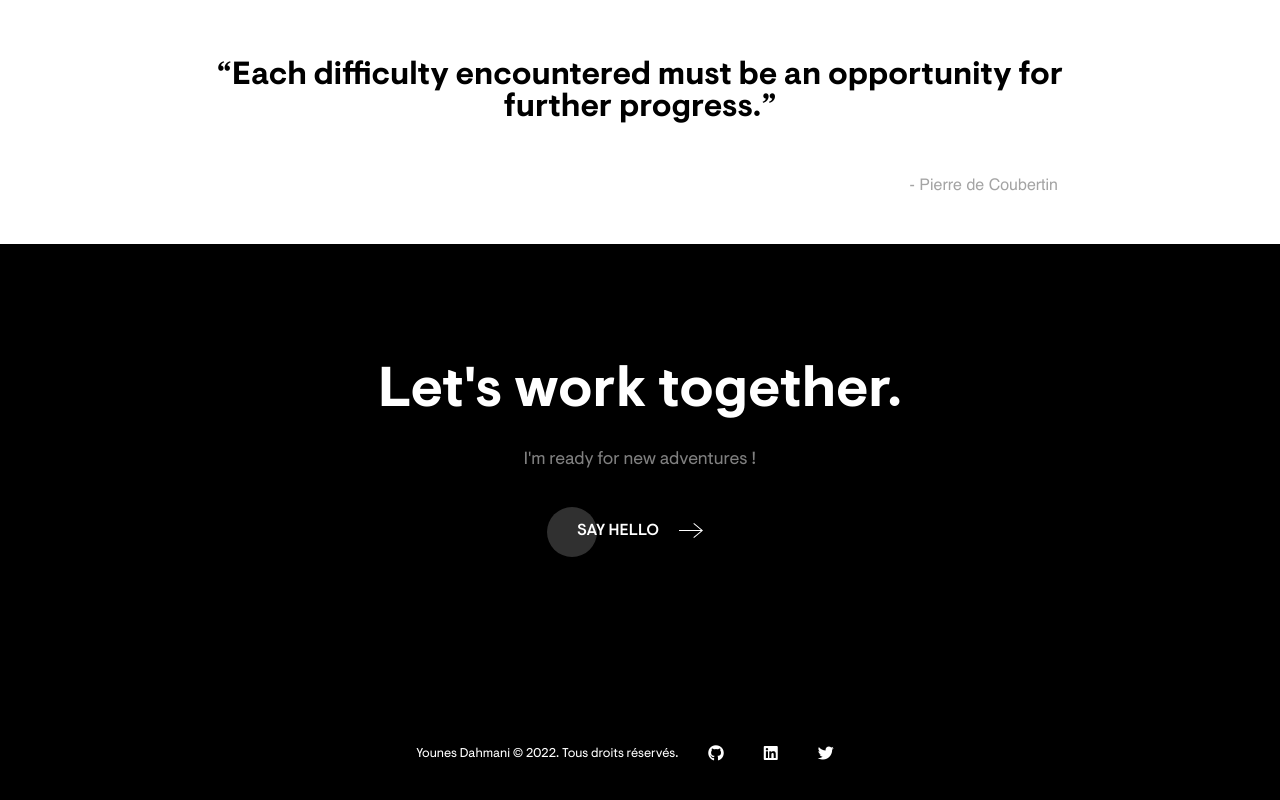
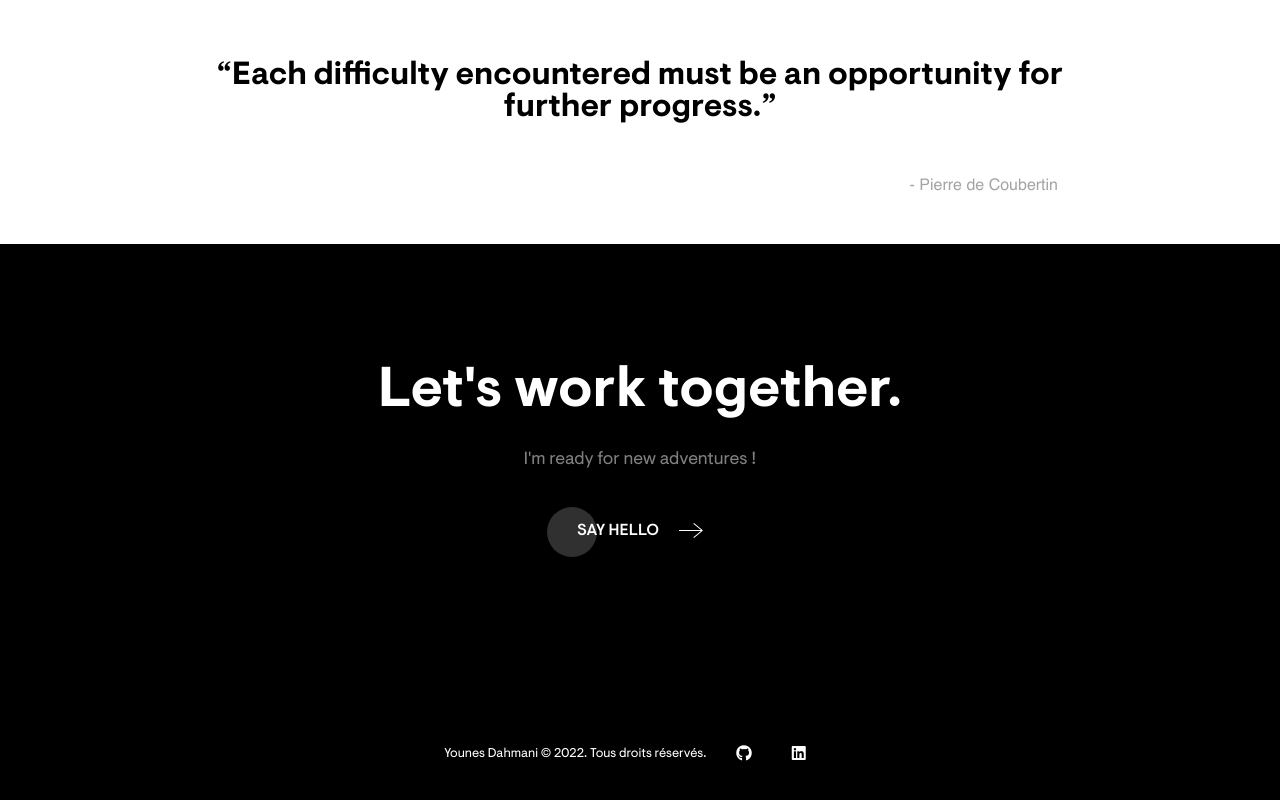
Before and after one commit to YounesDahmani/portfolio, a React (Create React App) app: page /about in a window 1280 px wide. Shown: the part 2993-3793 px from the top of the page. Built offline with nearby package versions, Linux system fonts and the light colour scheme.

Commit message:
realization of the meta

```diff
--- a/public/index.html
+++ b/public/index.html
@@ -6,7 +6,14 @@
   <link rel="icon" href="%PUBLIC_URL%/favicon.ico" />
   <meta name="viewport" content="width=device-width, initial-scale=1" />
   <meta name="theme-color" content="#000000" />
-  <meta name="description" content="Web site created using create-react-app" />
+  <meta name="description"
+    content="Welcome to my portfolio, I'm Younes Dahmani a ReactJs web developer, if you want to learn more about me, this is the place to be!" />
+  <!-- Open Graph meta pour Facebook -->
+  <meta property="og:title" content="Younes Dahmani - Portfolio" />
+  <meta property="og:url" content="https://younesdahmani.netlify.app/" />
+  <meta property="og:description" content="Bienvenue sur mon Portfolio" />
+  <meta property="og:site_name" content="dahmaniyounes.com" />
+  <meta property="og:type" content="website" />
   <link rel="apple-touch-icon" href="%PUBLIC_URL%/logo192.png" />
 
   <link rel="stylesheet" href="https://cdnjs.cloudflare.com/ajax/libs/font-awesome/6.1.1/css/all.min.css"
--- a/src/components/Footer.js
+++ b/src/components/Footer.js
@@ -34,16 +34,6 @@ const Footer = () => {
               <i className="fa-brands fa-linkedin"></i>
             </a>
           </li>
-
-          <li>
-            <a
-              href="https://twitter.com/YounesDevJr"
-              target="_blank"
-              rel="noreferrer noopener"
-            >
-              <i className="fa-brands fa-twitter"></i>
-            </a>
-          </li>
         </ul>
       </div>
     </div>
--- a/src/pages/Home.js
+++ b/src/pages/Home.js
@@ -97,18 +97,6 @@ const Home = () => {
                       Linkedin
                     </a>
                   </li>
-
-                  <div className="slash"> / </div>
-
-                  <li>
-                    <a
-                      href="https://twitter.com/YounesDevJr"
-                      target="_blank"
-                      rel="noreferrer noopener"
-                    >
-                      Twitter
-                    </a>
-                  </li>
                 </ul>
               </div>
             </div>
--- a/src/styles/components/_footer.scss
+++ b/src/styles/components/_footer.scss
@@ -78,6 +78,7 @@
       padding-bottom: 10px;
       height: 100%;
       cursor: pointer;
+      transition: all 0.3s ease-in-out;
       &:hover {
         color: black;
 
--- a/src/styles/pages/_contact.scss
+++ b/src/styles/pages/_contact.scss
@@ -88,8 +88,9 @@
           background: black;
           align-items: center;
           transition: 0.4s ease-in-out;
+          cursor: pointer;
+          -webkit-appearance: none;
           border-radius: 0;
-          cursor: pointer;
           &:hover {
             background: white;
             color: black;
```
